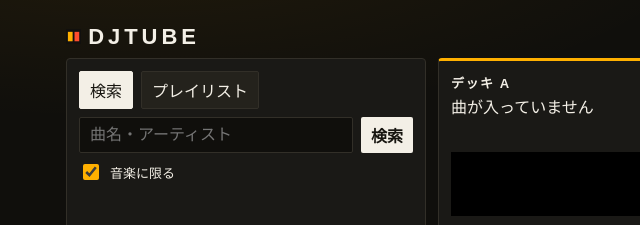
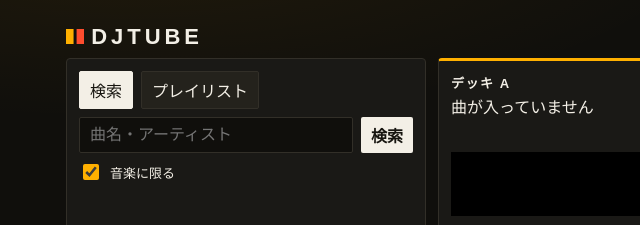
Before and after one commit to cympfh/djtube, a website: page djtube/templates/index.html in a window 1280 px wide. Shown: the top 225 px of the page, 0-640 px from the left. Drawn offline with Linux system fonts and the light colour scheme; files that its build step writes are made by us from their sources; no server answers; files whose address does not match are found by name.

Commit message:
ヘッダーの印を DJTUBE の文字と同じ高さにする
favicon と同じ二本の棒は、余白込みの正方形を文字の高さにしていたため棒だけが低く見えていた。棒の範囲だけを文字のキャップハイトに合わせる。

Co-authored-by: Cursor Agent <cursoragent@cursor.com>
Co-authored-by: /c/ympfh <cympfh@users.noreply.github.com>

```diff
--- a/djtube/static/app.css
+++ b/djtube/static/app.css
@@ -82,7 +82,7 @@ button:hover { border-color: #5c564b; }
   display: block;
   flex: none;
   height: 1cap;
-  width: 1cap;
+  width: calc(1cap * 12 / 10);
 }
 
 .health, .status, .midi-status, .deck-channel, .cue-readout, .gain-readout, .fader-readout {
--- a/djtube/templates/index.html
+++ b/djtube/templates/index.html
@@ -14,7 +14,7 @@
       <header class="top">
         <div class="brand">
           <p class="mark">
-            <svg class="mark-icon" viewBox="0 0 16 16" aria-hidden="true" focusable="false">
+            <svg class="mark-icon" viewBox="2 3 12 10" aria-hidden="true" focusable="false">
               <rect fill="#11100e" width="16" height="16" />
               <rect fill="#ffb000" x="2" y="3" width="5" height="10" />
               <rect fill="#ff4d2e" x="9" y="3" width="5" height="10" />
```
